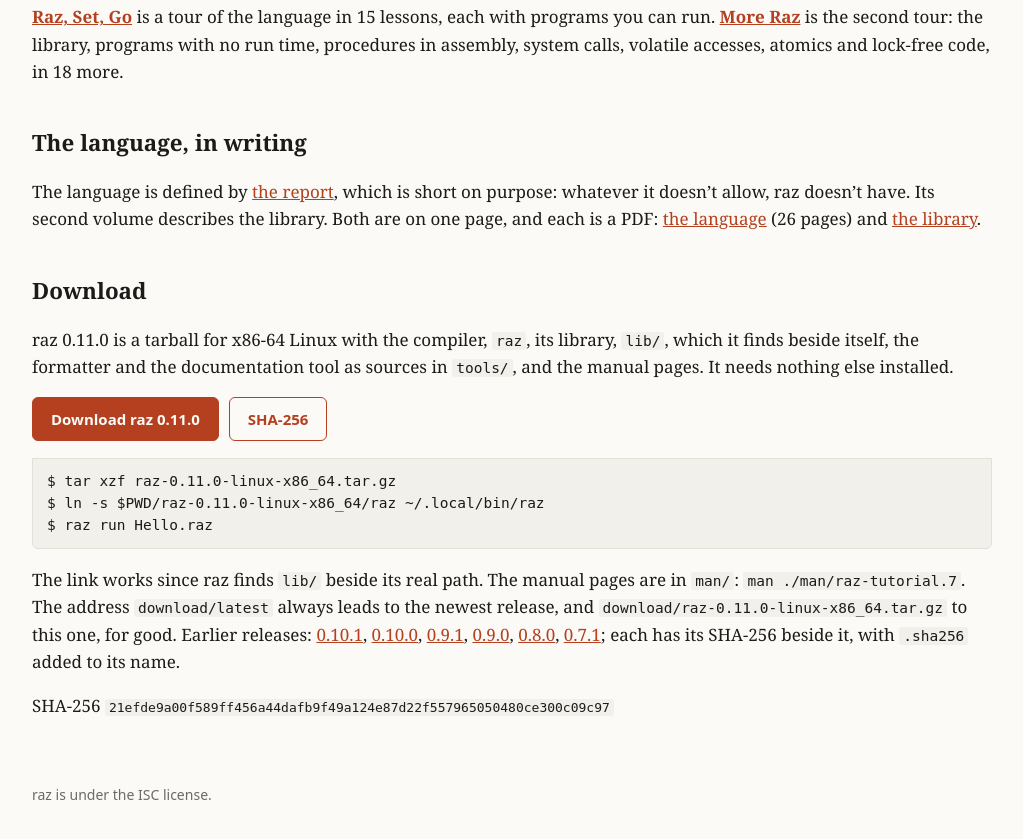
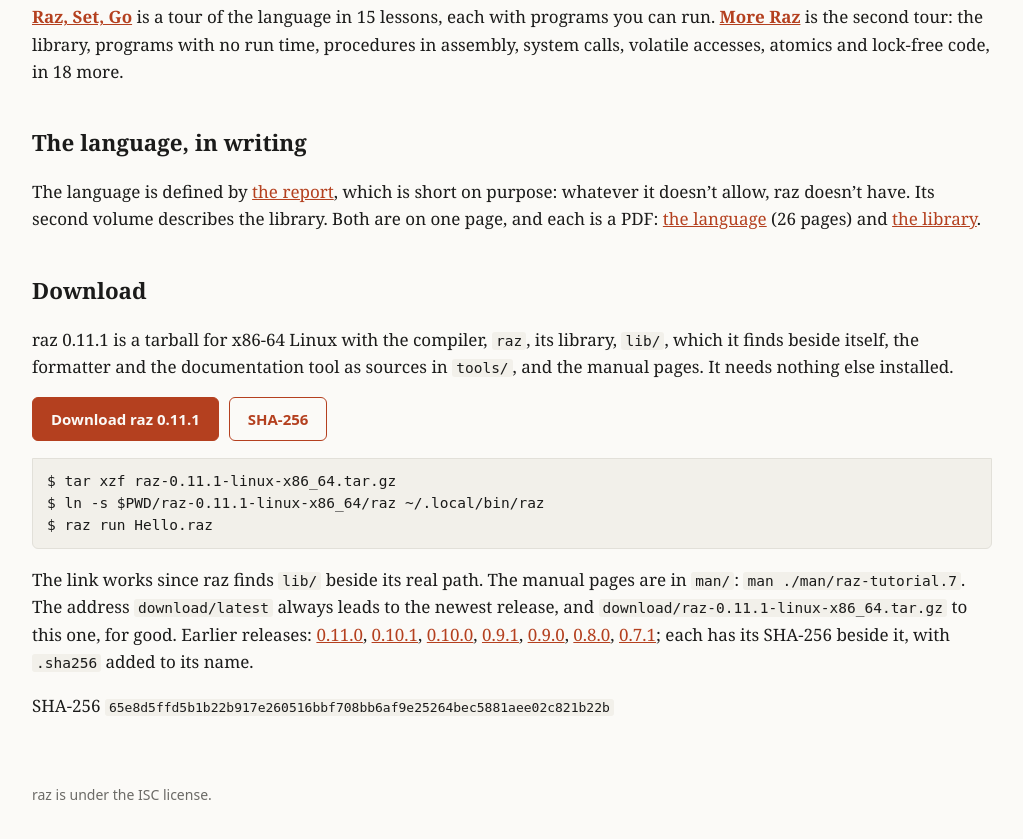
Before and after one commit to ldiaz94/raz, a plain HTML site: page site/public/index.html in a window 1280 px wide. Shown: the part 1484-2323 px from the top of the page, without its empty margins (128-1151 px from the left). Drawn offline with Linux system fonts and the light colour scheme.

Commit message:
site: v0.11.1

```diff
--- a/site/public/index.html
+++ b/site/public/index.html
@@ -112,24 +112,24 @@ a PDF: <a href="raz.pdf">the language</a> (26 pages) and
 <a href="raz-lib.pdf">the library</a>.</p>
 
 <h2 id="download">Download</h2>
-<p>raz 0.11.0 is a tarball for x86-64 Linux with the compiler, <code>raz</code>,
+<p>raz 0.11.1 is a tarball for x86-64 Linux with the compiler, <code>raz</code>,
 its library, <code>lib/</code>, which it finds beside itself, the formatter
 and the documentation tool as sources in <code>tools/</code>, and the manual
 pages. It needs nothing else installed.</p>
 <div class="cta">
-  <a class="btn primary" href="download/raz-0.11.0-linux-x86_64.tar.gz">Download raz 0.11.0</a>
-  <a class="btn" href="download/raz-0.11.0-linux-x86_64.tar.gz.sha256">SHA-256</a>
+  <a class="btn primary" href="download/raz-0.11.1-linux-x86_64.tar.gz">Download raz 0.11.1</a>
+  <a class="btn" href="download/raz-0.11.1-linux-x86_64.tar.gz.sha256">SHA-256</a>
 </div>
-<pre class="code"><code>$ tar xzf raz-0.11.0-linux-x86_64.tar.gz
-$ ln -s $PWD/raz-0.11.0-linux-x86_64/raz ~/.local/bin/raz
+<pre class="code"><code>$ tar xzf raz-0.11.1-linux-x86_64.tar.gz
+$ ln -s $PWD/raz-0.11.1-linux-x86_64/raz ~/.local/bin/raz
 $ raz run Hello.raz</code></pre>
 <p>The link works since raz finds <code>lib/</code> beside its real path. The
 manual pages are in <code>man/</code>: <code>man ./man/raz-tutorial.7</code>.
 The address <code>download/latest</code> always leads to the newest release,
-and <code>download/raz-0.11.0-linux-x86_64.tar.gz</code> to this one, for
-good. Earlier releases: <a href="download/raz-0.10.1-linux-x86_64.tar.gz">0.10.1</a>, <a href="download/raz-0.10.0-linux-x86_64.tar.gz">0.10.0</a>, <a href="download/raz-0.9.1-linux-x86_64.tar.gz">0.9.1</a>, <a href="download/raz-0.9.0-linux-x86_64.tar.gz">0.9.0</a>, <a href="download/raz-0.8.0-linux-x86_64.tar.gz">0.8.0</a>, <a href="download/raz-0.7.1-linux-x86_64.tar.gz">0.7.1</a>; each has its SHA-256 beside it, with
+and <code>download/raz-0.11.1-linux-x86_64.tar.gz</code> to this one, for
+good. Earlier releases: <a href="download/raz-0.11.0-linux-x86_64.tar.gz">0.11.0</a>, <a href="download/raz-0.10.1-linux-x86_64.tar.gz">0.10.1</a>, <a href="download/raz-0.10.0-linux-x86_64.tar.gz">0.10.0</a>, <a href="download/raz-0.9.1-linux-x86_64.tar.gz">0.9.1</a>, <a href="download/raz-0.9.0-linux-x86_64.tar.gz">0.9.0</a>, <a href="download/raz-0.8.0-linux-x86_64.tar.gz">0.8.0</a>, <a href="download/raz-0.7.1-linux-x86_64.tar.gz">0.7.1</a>; each has its SHA-256 beside it, with
 <code>.sha256</code> added to its name.</p>
-<p class="sha">SHA-256 <code>21efde9a00f589ff456a44dafb9f49a124e87d22f557965050480ce300c09c97</code></p>
+<p class="sha">SHA-256 <code>65e8d5ffd5b1b22b917e260516bbf708bb6af9e25264bec5881aee02c821b22b</code></p>
 
 </main>
 <footer>raz is under the ISC license.</footer>
```
Also changed, not shown: site/public/spec.html (+5 -2 lines), 5 other files.
